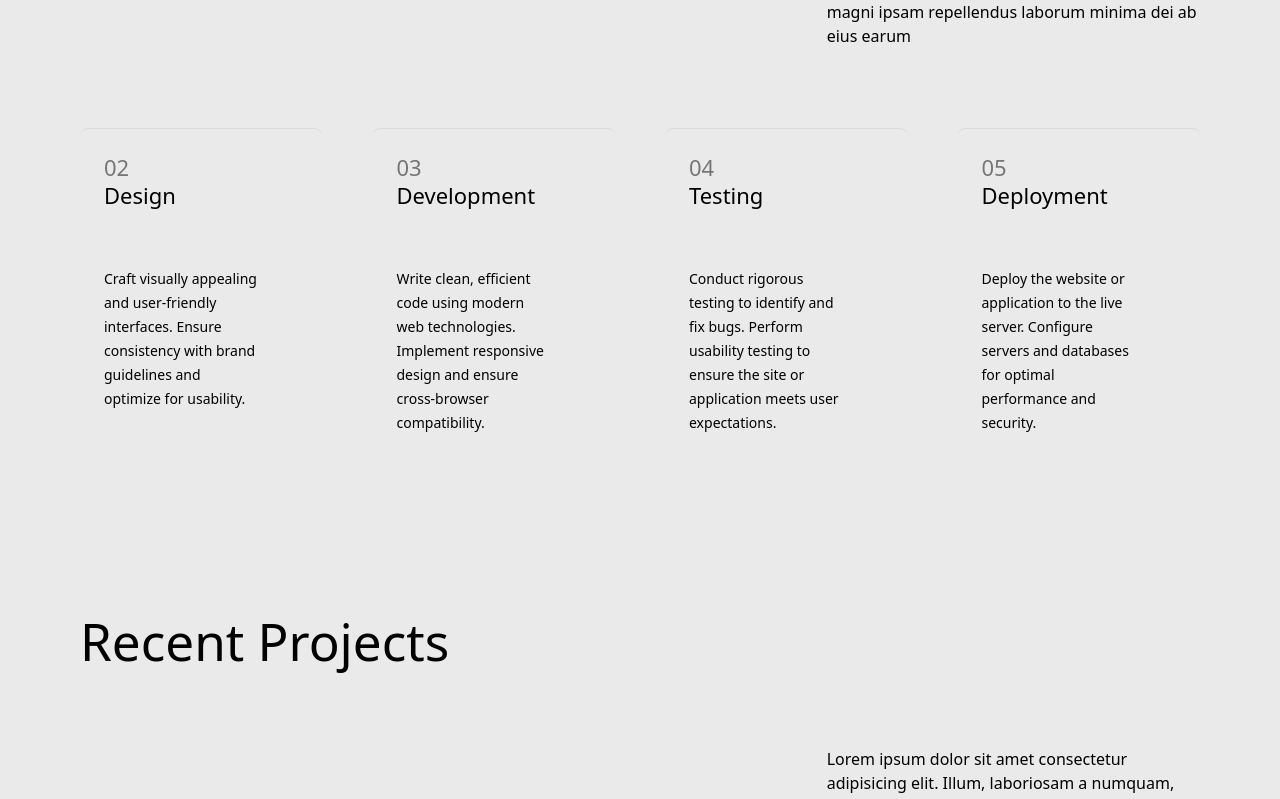
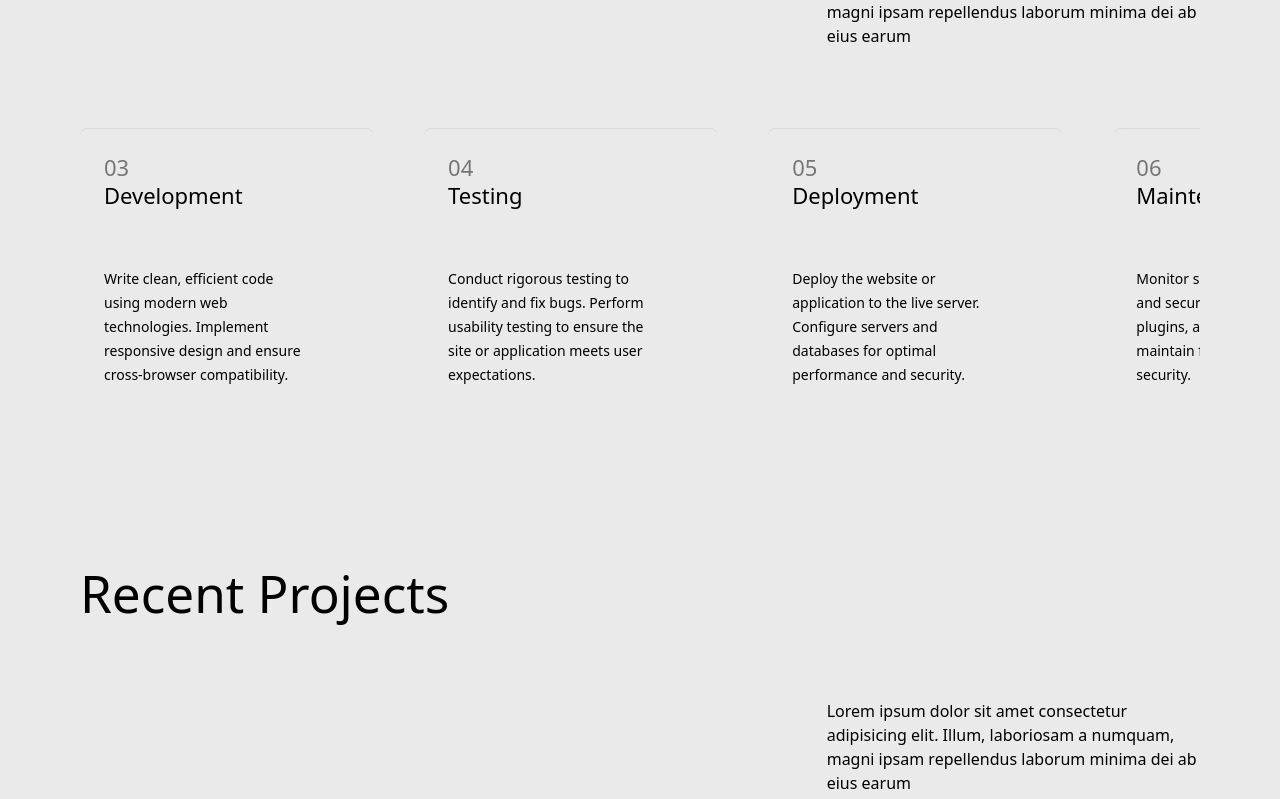
Before and after one commit to nextgen303/ashiqur-rahman, a React (Vite) app: page / in a window 1280 px wide. Shown: the part 2100-2899 px from the top of the page. Built offline with nearby package versions, Linux system fonts and the light colour scheme.

Commit message:
Link Update

```diff
--- a/src/components/Header/Nav/index.jsx
+++ b/src/components/Header/Nav/index.jsx
@@ -1,7 +1,8 @@
+import React from "react";
 import styles from "./style.module.scss";
 import { motion } from "framer-motion";
+import { perspective, slideIn } from "./anim";
 import { links, footerLinks } from "./data";
-import { perspective, slideIn } from "./anim";
 
 export default function Index() {
   return (
@@ -18,6 +19,7 @@ export default function Index() {
                 initial="initial"
                 animate="enter"
                 exit="exit"
+                className={styles.link}
               >
                 {title}
               </motion.a>
@@ -37,6 +39,7 @@ export default function Index() {
               animate="enter"
               exit="exit"
               key={`f_${i}`}
+              className={styles.footerLink}
             >
               {title}
             </motion.a>
--- a/src/components/WorkProcess.jsx
+++ b/src/components/WorkProcess.jsx
@@ -89,7 +89,7 @@ const WorkProcess = () => {
             spaceBetween: 40,
           },
           1024: {
-            slidesPerView: 4,
+            slidesPerView: 3.4,
             spaceBetween: 50,
           },
         }}
```
